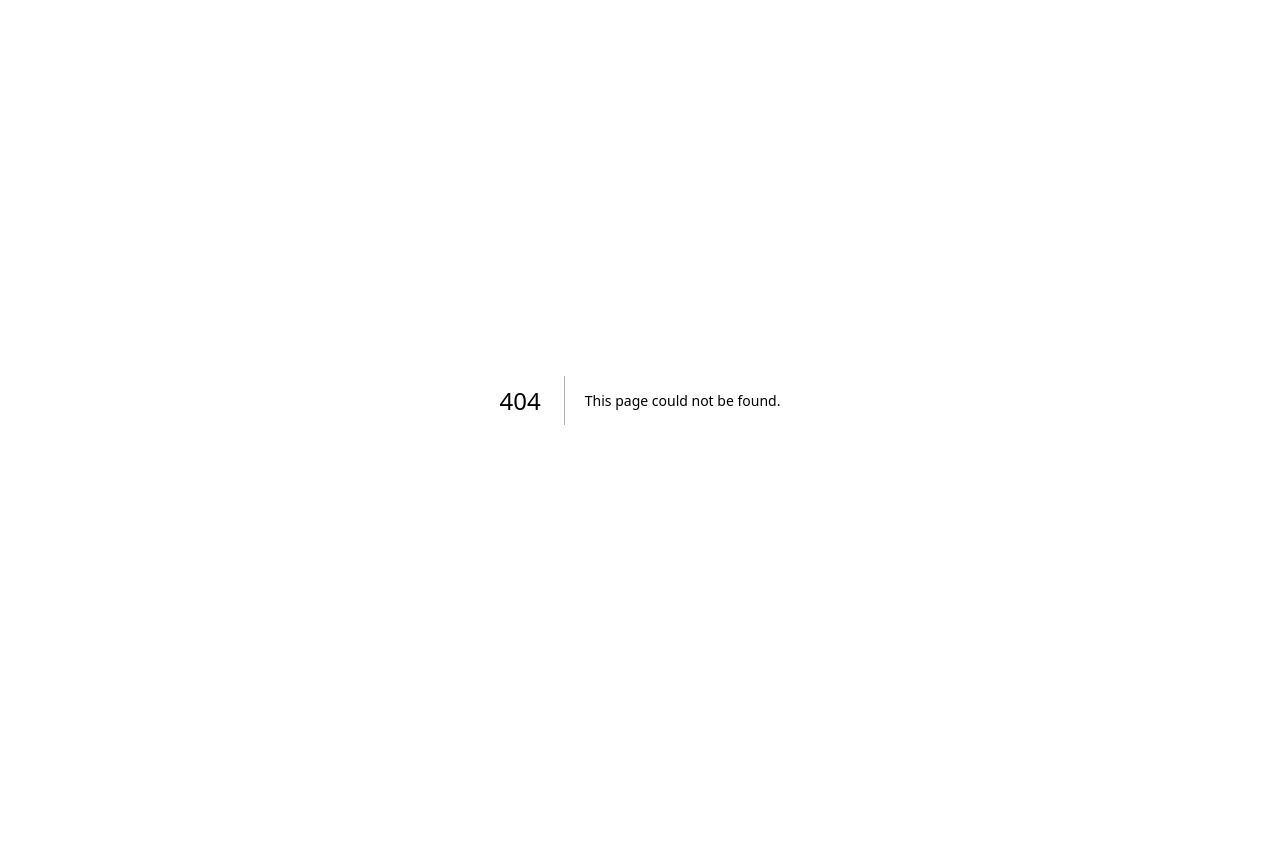
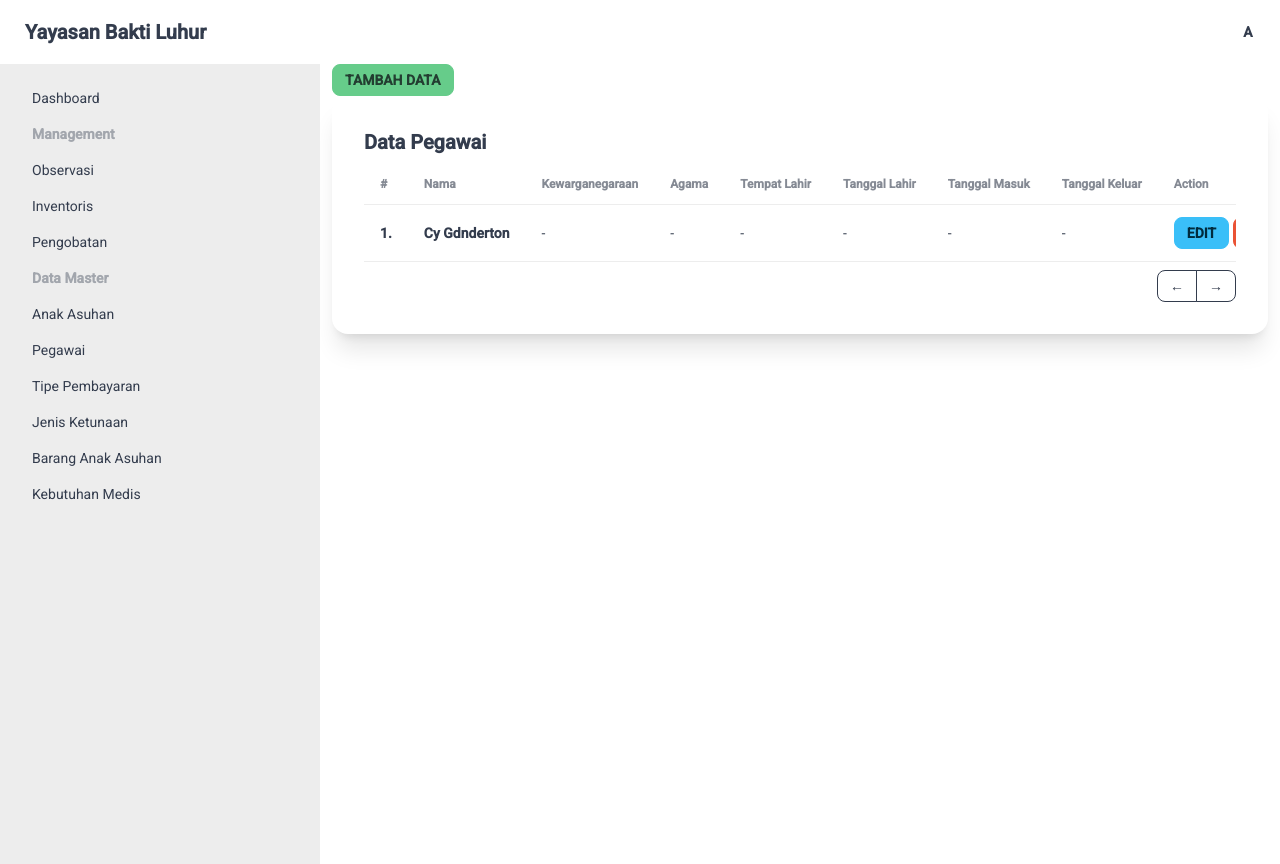
Before and after one commit to dayyan-269/administrasi-yayasan-web, a Next.js app: page /management/master/pegawai in a window 1280 px wide. Before the commit this address had no page. Before the commit the page ends 800 px from the top, so only its background shows below. Built offline with nearby package versions, Linux system fonts and the light colour scheme.

Commit message:
add table pegawai and barang anak

```diff
--- /dev/null
+++ b/app/management/master/barang-anak-asuhan/edit/page.jsx
@@ -0,0 +1,5 @@
+function Page() {
+  return <div></div>;
+}
+
+export default Page;
--- /dev/null
+++ b/app/management/master/barang-anak-asuhan/insert/page.jsx
@@ -0,0 +1,5 @@
+function Page() {
+  return <div></div>;
+}
+
+export default Page;
--- /dev/null
+++ b/app/management/master/barang-anak-asuhan/page.jsx
@@ -0,0 +1,46 @@
+import Table from '@/components/Tables/Table';
+import Card from '@/components/Cards/Card';
+import PrimaryButton from '@/components/Buttons/PrimaryButton';
+import LinkButton from '@/components/Buttons/LinkButton';
+import DashboardContainer from '@/components/Containers/DashboardContainer';
+
+function Page() {
+  return (
+    <DashboardContainer>
+      <LinkButton
+        href='/management/master/barang-anak-asuhan/insert'
+        className='w-fit btn-sm'>
+        Tambah Data
+      </LinkButton>
+      <Card title={'Data Barang Anak Asuhan'}>
+        <Table>
+          <thead>
+            <tr>
+              <th>#</th>
+              <th>Nama</th>
+              <th>Deskripsi</th>
+              <th>Action</th>
+            </tr>
+          </thead>
+          <tbody>
+            <tr>
+              <th>1</th>
+              <td>Cy Ganderton</td>
+              <td>Quality Control Specialist</td>
+              <td className='flex flex-row gap-1'>
+                <LinkButton
+                  href='/management/master/barang-anak-asuhan/edit'
+                  className='btn-info'>
+                  Edit
+                </LinkButton>
+                <PrimaryButton className='btn-accent'>Delete</PrimaryButton>
+              </td>
+            </tr>
+          </tbody>
+        </Table>
+      </Card>
+    </DashboardContainer>
+  );
+}
+
+export default Page;
--- /dev/null
+++ b/app/management/master/pegawai/page.jsx
@@ -0,0 +1,57 @@
+import Table from '@/components/Tables/Table';
+import Card from '@/components/Cards/Card';
+import PrimaryButton from '@/components/Buttons/PrimaryButton';
+import LinkButton from '@/components/Buttons/LinkButton';
+import DashboardContainer from '@/components/Containers/DashboardContainer';
+
+function Page() {
+  return (
+    <DashboardContainer>
+      <LinkButton
+        href='/management/master/kebutuhan-medis/insert'
+        className='w-fit btn-sm'>
+        Tambah Data
+      </LinkButton>
+
+      <Card title={'Data Pegawai'}>
+        <Table className='table-pin-rows'>
+          <thead>
+            <tr>
+              <th>#</th>
+              <th>Nama</th>
+              <th>Kewarganegaraan</th>
+              <th>Agama</th>
+              <th>Tempat Lahir</th>
+              <th>Tanggal Lahir</th>
+              <th>Tanggal Masuk</th>
+              <th>Tanggal Keluar</th>
+              <th>Action</th>
+            </tr>
+          </thead>
+          <tbody>
+            <tr>
+              <th>1.</th>
+              <th className='whitespace-nowrap'>Cy Gdnderton</th>
+              <td>-</td>
+              <td>-</td>
+              <td>-</td>
+              <td>-</td>
+              <td>-</td>
+              <td>-</td>
+              <td className='flex flex-row gap-1'>
+                <LinkButton
+                  href='/management/master/pegawai/edit'
+                  className='btn-info'>
+                  Edit
+                </LinkButton>
+                <PrimaryButton className='btn-accent'>Delete</PrimaryButton>
+              </td>
+            </tr>
+          </tbody>
+        </Table>
+      </Card>
+    </DashboardContainer>
+  );
+}
+
+export default Page;
```
